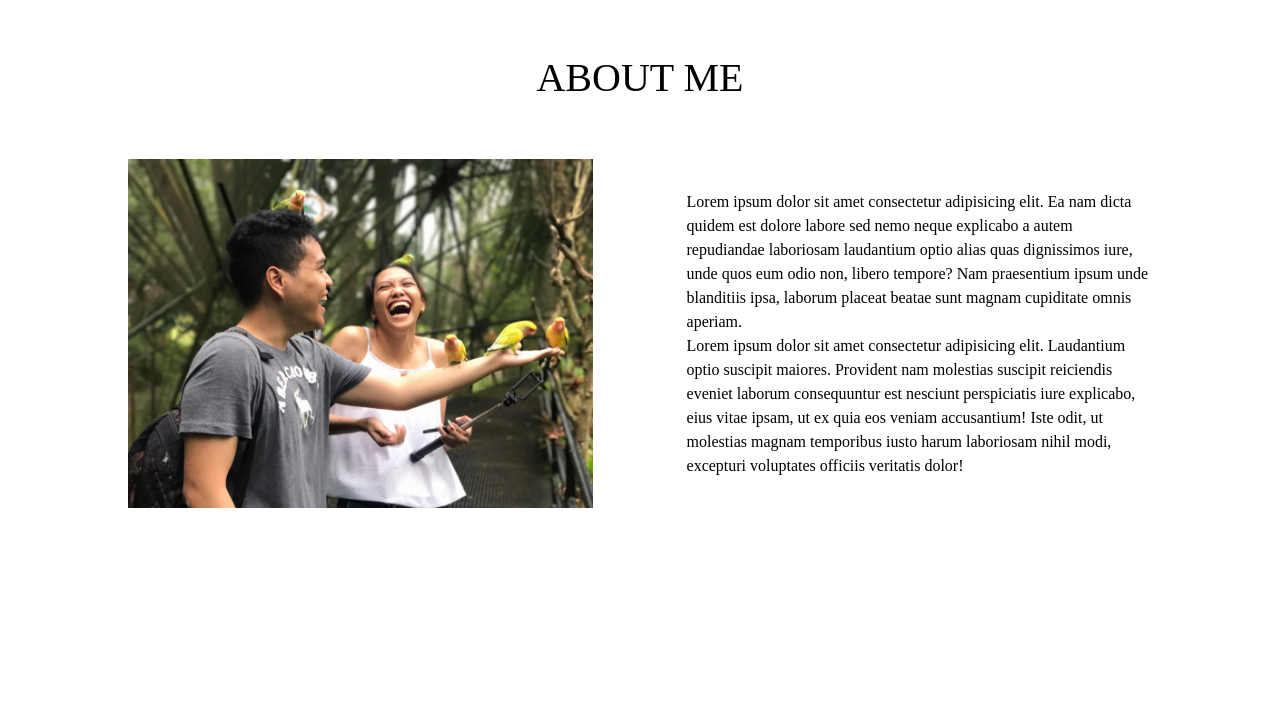
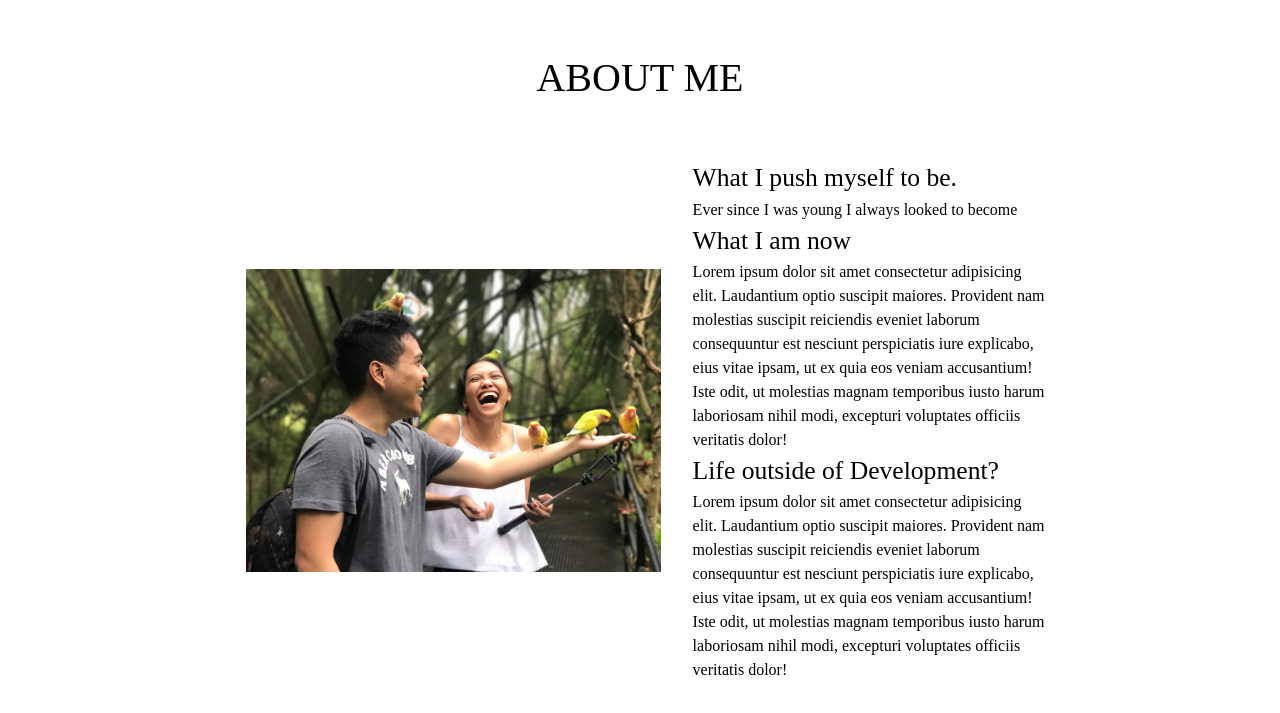
Before and after one commit to NikolasMsomething/Portfolio-Nik, a Gatsby site: page / in a window 1280 px wide. Shown: the part 802-1515 px from the top of the page. Before the commit the page ends 1360 px from the top, so only its background shows below. Built offline with nearby package versions, Linux system fonts and the light colour scheme; Gatsby itself is replaced by a stand-in of ours.

Commit message:
Adds changes

```diff
--- a/src/components/AboutMe.js
+++ b/src/components/AboutMe.js
@@ -13,15 +13,15 @@ export default function({ data }) {
 						style={{ display: 'flex', justifyContent: 'flex-end' }}
 					/>
 					<AboutMidText>
-						<p>
-							Lorem ipsum dolor sit amet consectetur adipisicing elit. Ea nam
-							dicta quidem est dolore labore sed nemo neque explicabo a autem
-							repudiandae laboriosam laudantium optio alias quas dignissimos
-							iure, unde quos eum odio non, libero tempore? Nam praesentium
-							ipsum unde blanditiis ipsa, laborum placeat beatae sunt magnam
-							cupiditate omnis aperiam.
-						</p>
-						<p>
+						<div>
+							<AboutMidSectionH2>What I push myself to be.</AboutMidSectionH2>
+							<AboutMidSectionP>
+								Ever since I was young I always looked to become{' '}
+							</AboutMidSectionP>
+						</div>
+						<div>
+							<AboutMidSectionH2>What I am now</AboutMidSectionH2>
+							<AboutMidSectionP>
 								Lorem ipsum dolor sit amet consectetur adipisicing elit.
 								Laudantium optio suscipit maiores. Provident nam molestias
 								suscipit reiciendis eveniet laborum consequuntur est nesciunt
@@ -29,7 +29,22 @@ export default function({ data }) {
 								veniam accusantium! Iste odit, ut molestias magnam temporibus
 								iusto harum laboriosam nihil modi, excepturi voluptates officiis
 								veritatis dolor!
-						</p>
+							</AboutMidSectionP>
+						</div>
+						<div>
+							<AboutMidSectionH2>
+								Life outside of Development?
+							</AboutMidSectionH2>
+							<AboutMidSectionP>
+								Lorem ipsum dolor sit amet consectetur adipisicing elit.
+								Laudantium optio suscipit maiores. Provident nam molestias
+								suscipit reiciendis eveniet laborum consequuntur est nesciunt
+								perspiciatis iure explicabo, eius vitae ipsam, ut ex quia eos
+								veniam accusantium! Iste odit, ut molestias magnam temporibus
+								iusto harum laboriosam nihil modi, excepturi voluptates officiis
+								veritatis dolor!
+							</AboutMidSectionP>
+						</div>
 					</AboutMidText>
 				</AboutMidSection>
 			</AboutSection>
@@ -52,23 +67,42 @@ const H2 = styled.h2`
 
 const AboutMidSection = styled.div`
 	display: grid;
-	grid-template-columns: 1fr .2fr 1fr;
-	grid-template-rows: 1fr
+	margin: 0 auto;
+	width: 80%;
+	grid-template-columns: 1fr 0.8fr;
+	grid-template-rows: 1fr 1fr 1fr 1fr;
 	justify-content: space-between;
 	align-items: center;
+	grid-column-gap: 1em;
 `;
 
 const Img2 = styled(Img)`
 	flex: 1;
 	display: block;
 	justify-content: center;
-	grid-column: 1/2;
+	grid-column: 1/1;
 	& img {
 		position: none;
 		align-self: center;
+		padding: 1rem;
+		width: 500px;
 	}
 `;
 
 const AboutMidText = styled.div`
-	grid-column-start: 3;
+	display: flex;
+	flex-direction: column;
+	justify-content: space-around;
+	height: 100%;
+	grid-row: 1/2;
+	grid-column: 2/3;
 `;
+
+const AboutMidSectionH2 = styled.h2`
+	font-family: Lora;
+	font-size: 1.6rem;
+`;
+
+const AboutMidSectionP = styled.p`
+	font-family: Raleway;
+`;
```
Lines whose indentation alone changed are shown as unchanged.
